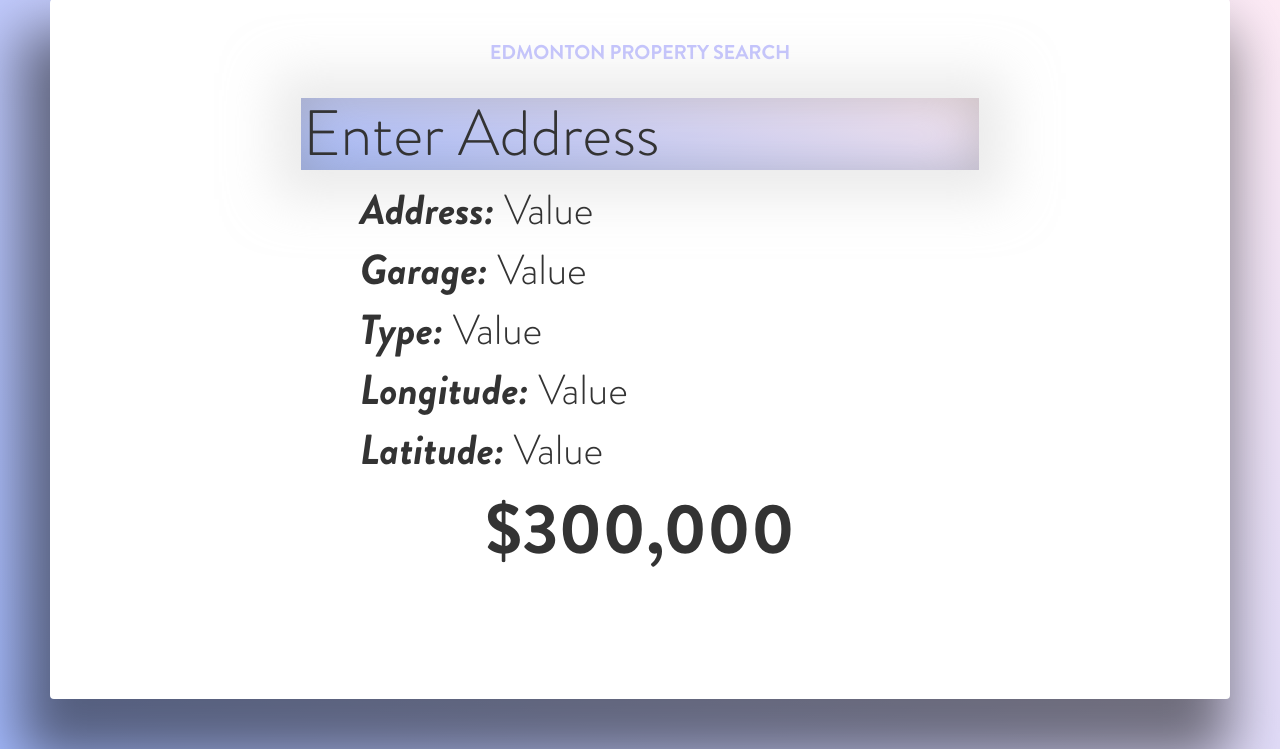
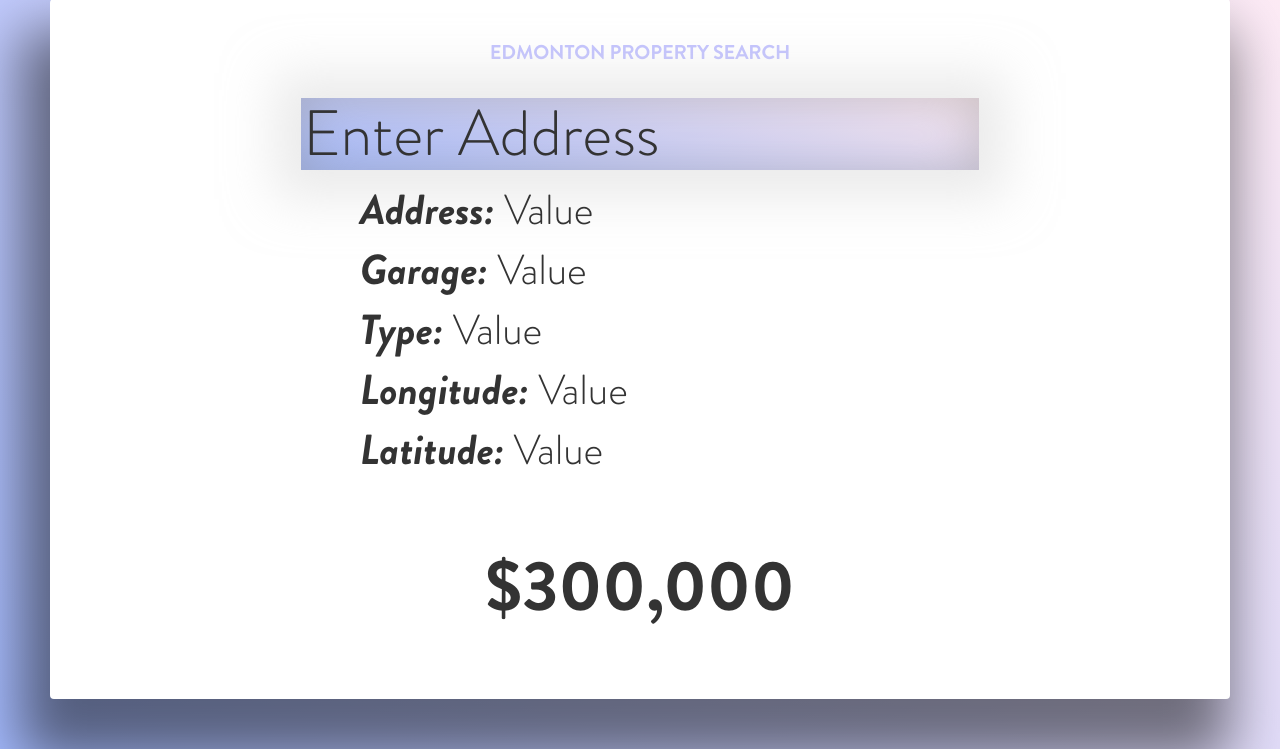
Before and after one commit to maharshmellow/edmonton-property-search, a Django app: page / in a window 1280 px wide. Shown: the part 51-800 px from the top of the page. Run offline with Django 3.2, Linux system fonts and the light colour scheme; some libraries are stand-ins or nearby versions.

Commit message:
moved down

```diff
--- a/pricer/static/pricer/css/styles.css
+++ b/pricer/static/pricer/css/styles.css
@@ -76,6 +76,7 @@ input[type="text"] {
     font-family: "BG";
     font-weight: 700;
     font-size: 5em;
+    padding-top: 5%;
 
 }
 
```
